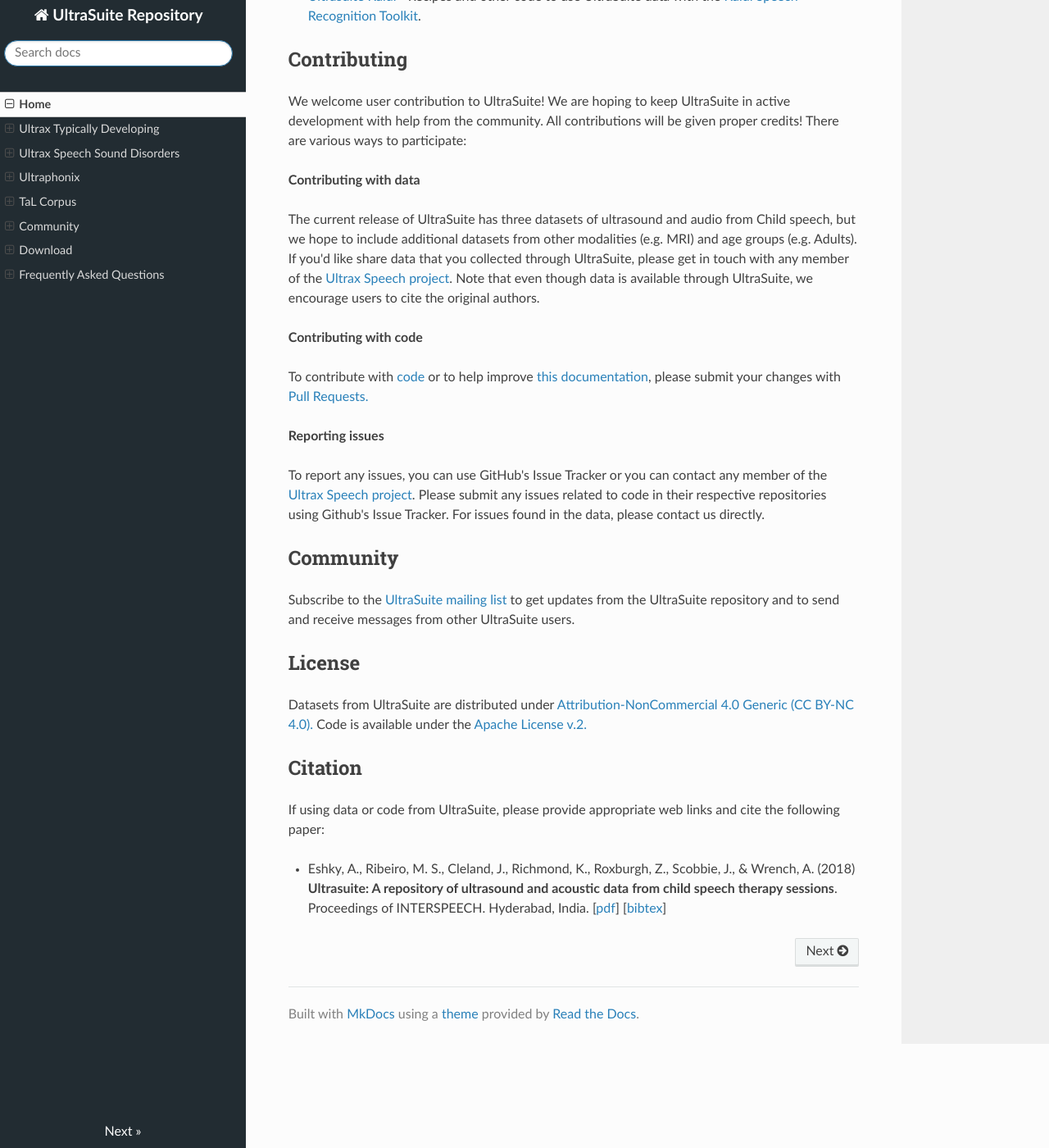
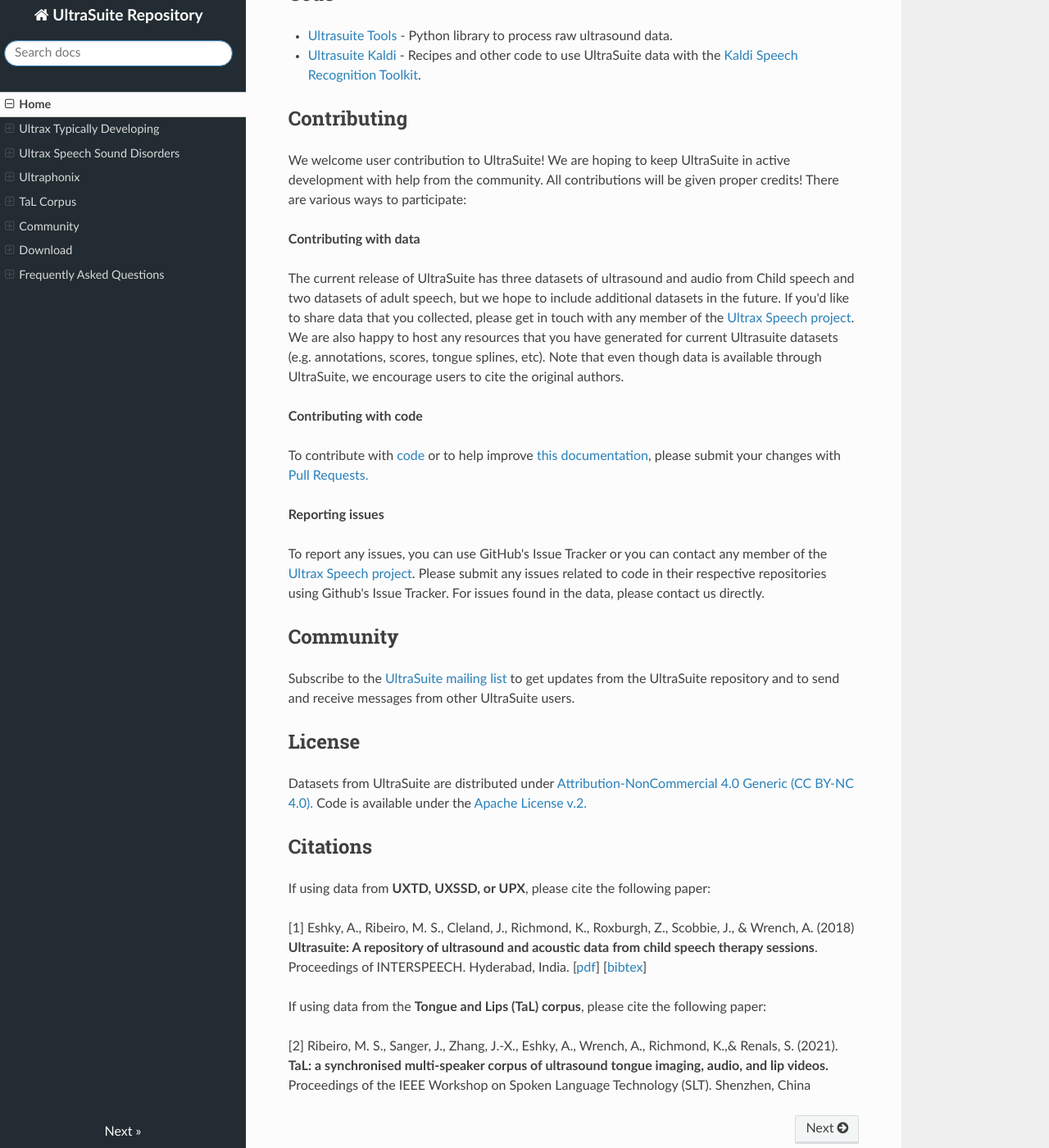
Before and after one commit to UltraSuite/ultrasuite-doc, an MkDocs documentation site: the page built from docs/index.md, in a window 1280 px wide and 1400 px high, scrolled down 1196 px. Shown: the whole window at 82% size. Built offline with MkDocs 1.6.1, drawn with Linux system fonts in a browser that asks for light colours; nearby versions of some CDN libraries; some of the changed text lies outside the part shown.

Commit message:
add citation details in index and link to SLT paper

```diff
--- a/docs/index.md
+++ b/docs/index.md
@@ -1,7 +1,9 @@
 ## UltraSuite Repository
 **A repository of ultrasound and acoustic data from child speech therapy sessions**
 
-UltraSuite is a repository of ultrasound and acoustic data from child speech therapy sessions. The current release includes three data collections, one from typically developing children and two from children with speech sound disorders. It also includes a set of annotations, some manual and some automatically produced, and tools to process, transform and visualise the data. [Read the paper here!](papers/ultrasuite_IS18.pdf)
+Ultrasuite is a collection of ultrasound and acoustic speech data from child speech therapy sessions. The current release includes three datasets, one from typically developing children and two from speech disordered children. Ultrasuite also includes a set of annotations, some manual and some automatically produced, and tools to process, transform and visualise the data. [Read the Ultrasuite paper here!](papers/ultrasuite_IS18.pdf)
+
+Ultrasuite also distributes the Tongue and Lips (TaL) corpus, a  multi-speaker  corpus  of synchronised ultrasound  images  of the  tongue  and  video  images  of  lips. [Read the TaL paper here!](papers/tal_corpus_SLT2021.pdf).
 
 ![image](imgs/sample.png)
 
@@ -33,7 +35,7 @@ We welcome user contribution to UltraSuite! We are hoping to keep UltraSuite in
 
 **Contributing with data**
 
-The current release of UltraSuite has three datasets of ultrasound and audio from Child speech, but we hope to include additional datasets from other modalities (e.g. MRI) and age groups (e.g. Adults). If you'd like share data that you collected through UltraSuite, please get in touch with any member of the [Ultrax Speech project](http://www.ultrax-speech.org/team). Note that even though data is available through UltraSuite, we encourage users to cite the original authors.
+The current release of UltraSuite has three datasets of ultrasound and audio from Child speech and two datasets of adult speech, but we hope to include additional datasets in the future. If you'd like to share data that you collected, please get in touch with any member of the [Ultrax Speech project](http://www.ultrax-speech.org/team). We are also happy to host any resources that you have generated for current Ultrasuite datasets (e.g. annotations, scores, tongue splines, etc). Note that even though data is available through UltraSuite, we encourage users to cite the original authors.
 
 **Contributing with code**
 
@@ -57,8 +59,12 @@ Datasets from UltraSuite are distributed under [Attribution-NonCommercial 4.0 Ge
 
 
 
-## Citation
+## Citations
 
-If using data or code from UltraSuite, please provide appropriate web links and cite the following paper:
+If using data from **UXTD, UXSSD, or UPX**, please cite the following paper:
 
-* Eshky, A., Ribeiro, M. S., Cleland, J., Richmond, K., Roxburgh, Z.,  Scobbie, J., & Wrench, A. (2018) **Ultrasuite: A repository of ultrasound and acoustic data from child speech therapy sessions**. Proceedings of INTERSPEECH. Hyderabad, India. [[pdf](http://homepages.inf.ed.ac.uk/aeshky/pub/aeshky_IS18.pdf)] [[bibtex](http://homepages.inf.ed.ac.uk/aeshky/pub/aeshky_IS18.bib)]
+[1] Eshky, A., Ribeiro, M. S., Cleland, J., Richmond, K., Roxburgh, Z.,  Scobbie, J., & Wrench, A. (2018) **Ultrasuite: A repository of ultrasound and acoustic data from child speech therapy sessions**. Proceedings of INTERSPEECH. Hyderabad, India. [[pdf](http://homepages.inf.ed.ac.uk/aeshky/pub/aeshky_IS18.pdf)] [[bibtex](http://homepages.inf.ed.ac.uk/aeshky/pub/aeshky_IS18.bib)]
+
+If using data from the **Tongue and Lips (TaL) corpus**, please cite the following paper:
+
+[2] Ribeiro, M. S., Sanger, J., Zhang, J.-X., Eshky, A., Wrench, A., Richmond, K.,& Renals, S. (2021).  **TaL: a synchronised multi-speaker corpus of ultrasound tongue imaging, audio, and lip videos.** Proceedings of the IEEE Workshop on Spoken Language Technology (SLT). Shenzhen, China
```
Also changed, not shown: 1 other file.
